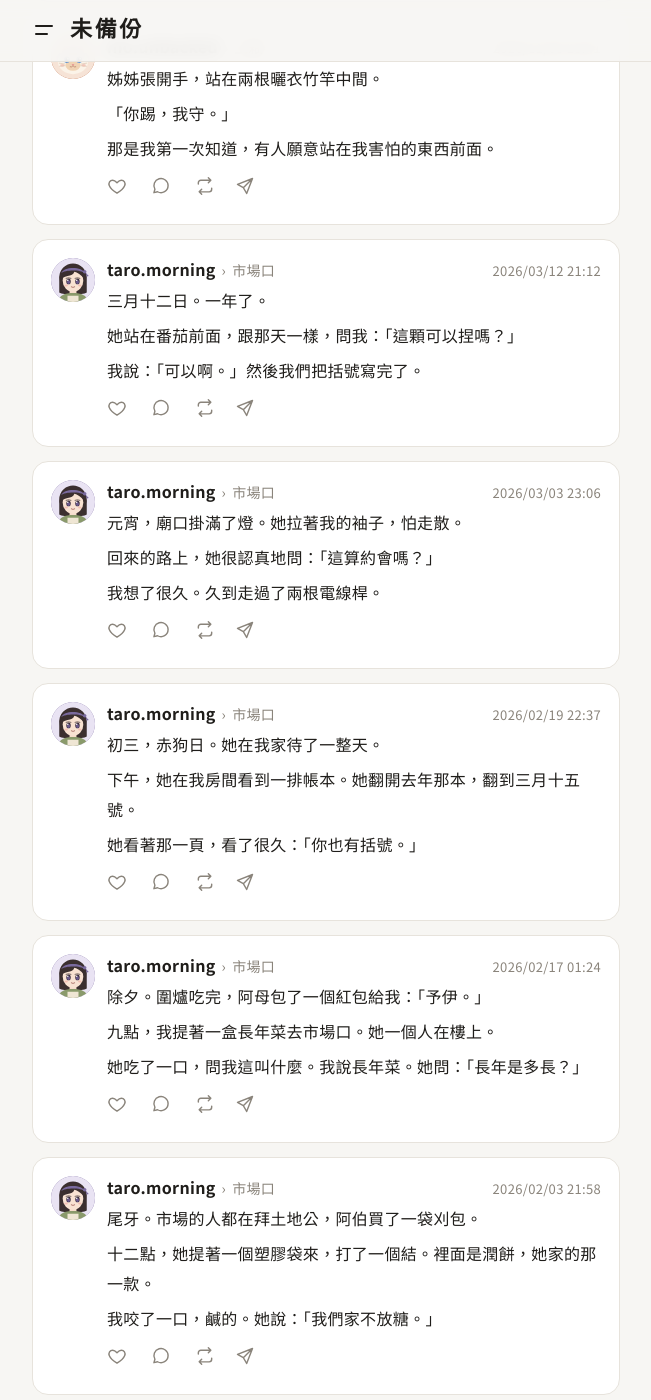
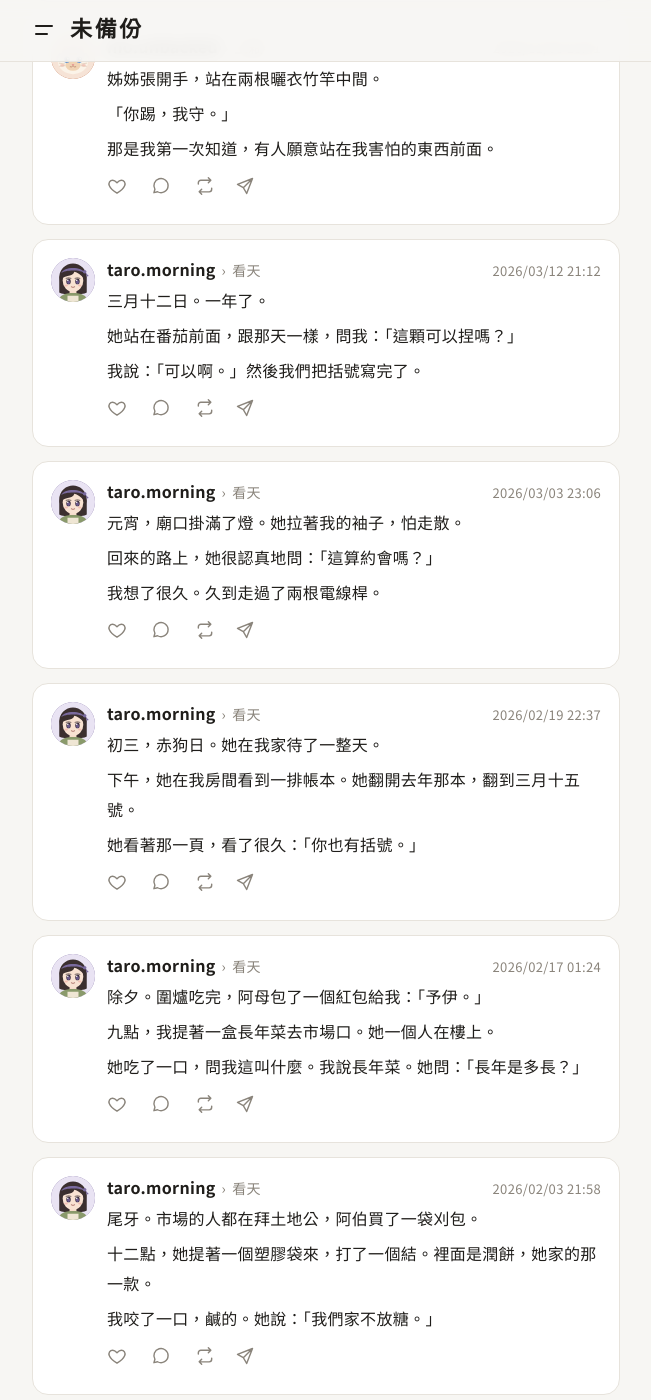
Before and after one commit to Sierra2121/weibeifen, a Jekyll site: the page built from index.html, in a window 1280 px wide and 1400 px high, scrolled down 1531 px. Shown: the whole window, without its empty margins (314-965 px from the left). Built offline with Jekyll 4.4.1, drawn with Linux system fonts in a browser that asks for light colours; some of the changed text lies outside the part shown.

Commit message:
小說改名《看天》
Co-Authored-By: Claude Opus 5.5 <noreply@anthropic.com>
Claude-Session: https://claude.ai/code/session_01VPttWSLUjSGooQnZzfekUY

```diff
--- a/_data/novels.yml
+++ b/_data/novels.yml
@@ -4,6 +4,6 @@ yu:
   icon: 🏺
   blurb: 從沒有手機的童年，到智慧型手機，到 AI。一個二十四歲的人，還在找方向。
 market:
-  title: 市場口
+  title: 看天
   icon: 🍅
-  blurb: 台中的老市場。賣菜的芋，和每天來挑番茄的咖啡廳老闆。（書名暫定）
+  blurb: 台中的老市場。賣菜的芋，和每天來挑番茄的咖啡廳老闆。
```
